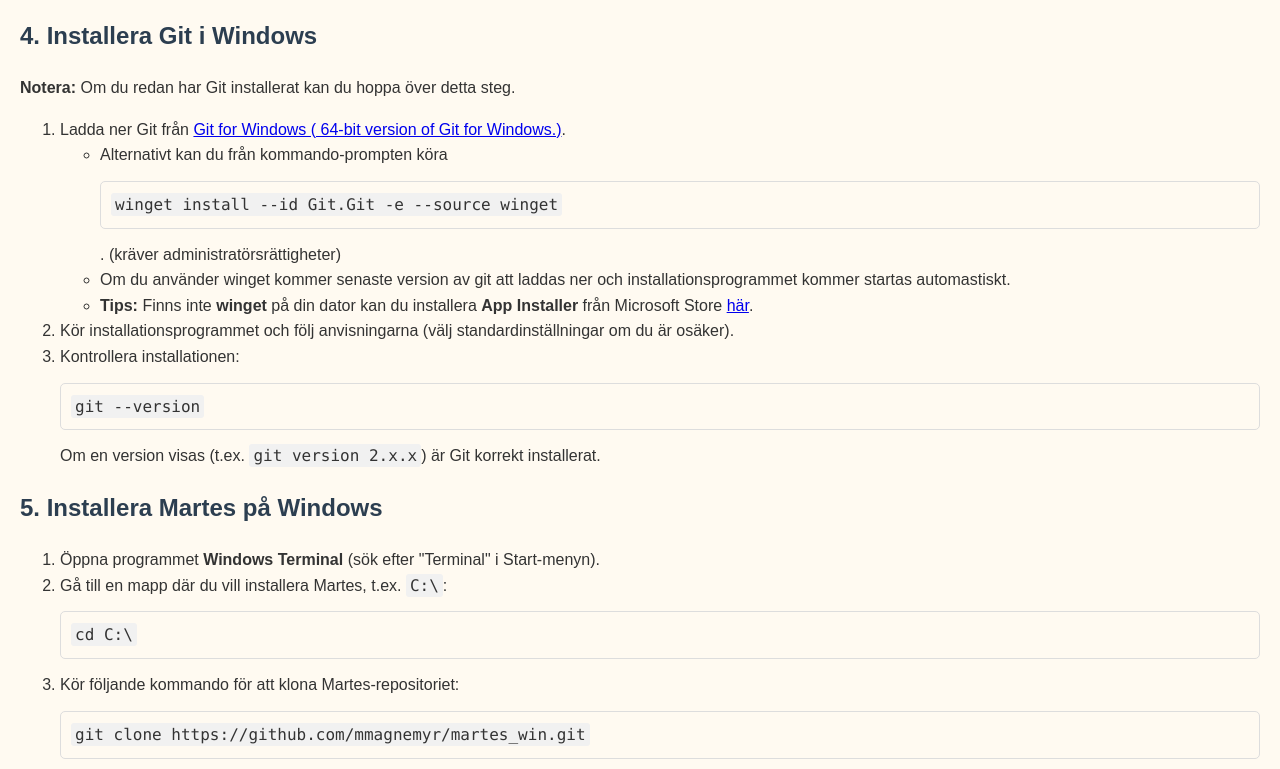
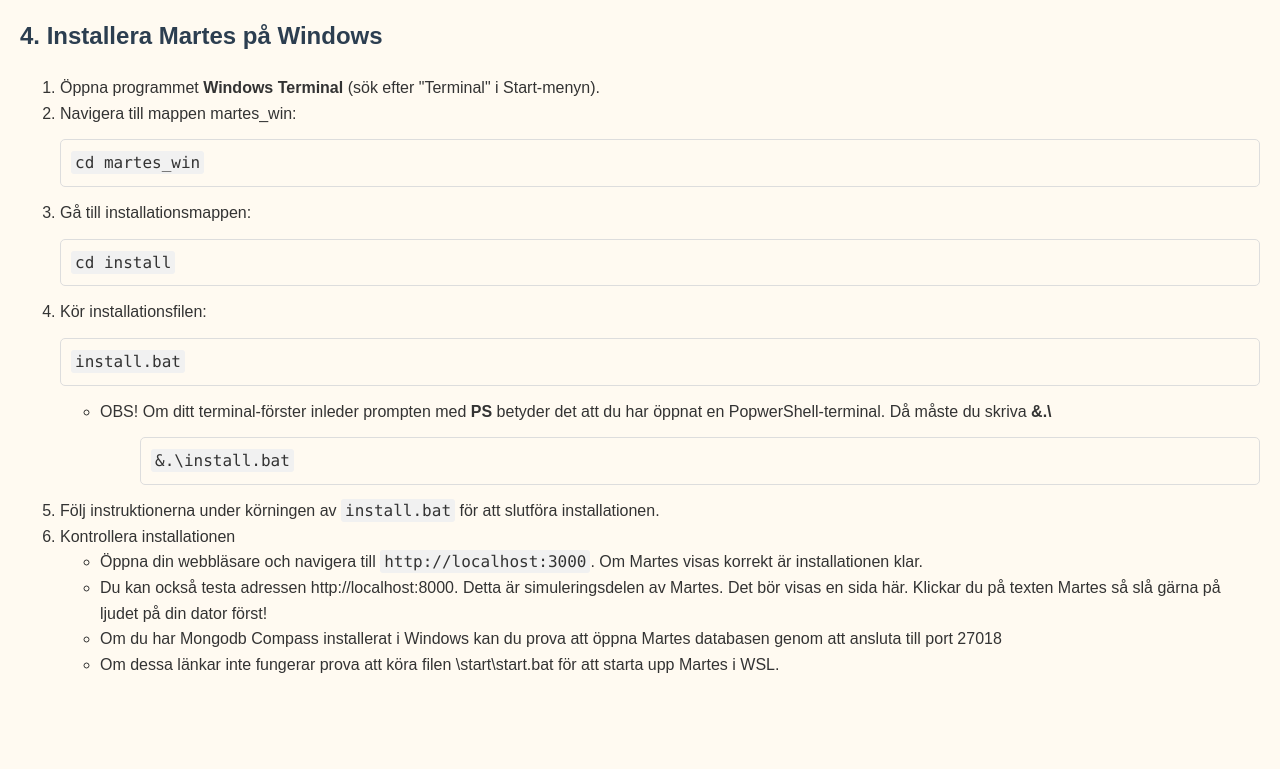
Before and after one commit to Profu-AB/martes_win, a plain HTML site: page install.html in a window 1280 px wide. Shown: the part 1435-2204 px from the top of the page. After the commit the page ends 2132 px from the top, so only its background shows below. Drawn offline with Linux system fonts and the light colour scheme.

Commit message:
Updated doc.bat

```diff
--- a/install.html
+++ b/install.html
@@ -90,36 +90,13 @@
             </ol>
         </div>
 
-        <div class="section">
-            <h2>4. Installera Git i Windows</h2>
-            <p><strong>Notera:</strong> Om du redan har Git installerat kan du hoppa över detta steg.</p>
-            <ol>
 
-                <li>Ladda ner Git från <a href="https://git-scm.com/downloads/win" target="_blank">Git for Windows ( 64-bit version of Git for Windows.)</a>.</li>
-                <ul>
-                    <li>Alternativt kan du från kommando-prompten köra <pre><code>winget install --id Git.Git -e --source winget</code></pre>. (kräver administratörsrättigheter)</li>
-                    <li>Om du använder winget kommer senaste version av git att laddas ner och installationsprogrammet kommer startas automastiskt.</li>
-                    <li><strong>Tips:</strong> Finns inte <strong>winget</strong> på din dator kan du installera <strong>App Installer</strong> från Microsoft Store <a href="https://apps.microsoft.com/detail/9nblggh4nns1?hl=en-US&gl=SE">här</a>.</li>
-                </ul>
-
-                <li>Kör installationsprogrammet och följ anvisningarna (välj standardinställningar om du är osäker).</li>
-                <li>Kontrollera installationen:
-                    <pre><code>git --version</code></pre>
-                    Om en version visas (t.ex. <code>git version 2.x.x</code>) är Git korrekt installerat.
-                </li>
-            </ol>
-        </div>
 
         <div class="section">
-            <h2>5. Installera Martes på Windows</h2>
+            <h2>4. Installera Martes på Windows</h2>
             <ol>
                 <li>Öppna programmet <strong>Windows Terminal</strong> (sök efter "Terminal" i Start-menyn).</li>
-                <li>Gå till en mapp där du vill installera Martes, t.ex. <code>C:\</code>:
-                    <pre><code>cd C:\</code></pre>
-                </li>
-                <li>Kör följande kommando för att klona Martes-repositoriet:
-                    <pre><code>git clone https://github.com/mmagnemyr/martes_win.git</code></pre>
-                </li>
+
                 <li>Navigera till mappen martes_win:
                     <pre><code>cd martes_win</code></pre>
                 </li>
@@ -129,7 +106,7 @@
                 <li>Kör installationsfilen:
                     <pre><code>install.bat</code></pre>
                     <ul>
-                        <li>OBS! Om ditt terminal förster inleder prompten med <strong>PS</strong> betyder det att du har öppnat en PopwerShell-terminal. Då måste du skriva <strong> &.\</strong innan namnet på bat-fieln.</li>
+                        <li>OBS! Om ditt terminal-förster inleder prompten med <strong>PS</strong> betyder det att du har öppnat en PopwerShell-terminal. Då måste du skriva <strong> &.\</strong innan namnet på bat-fieln.</li>
                         <ul>
                             <pre><code>&.\install.bat</code></pre>
                         </ul>
```
Also changed, not shown: 1 other file.
